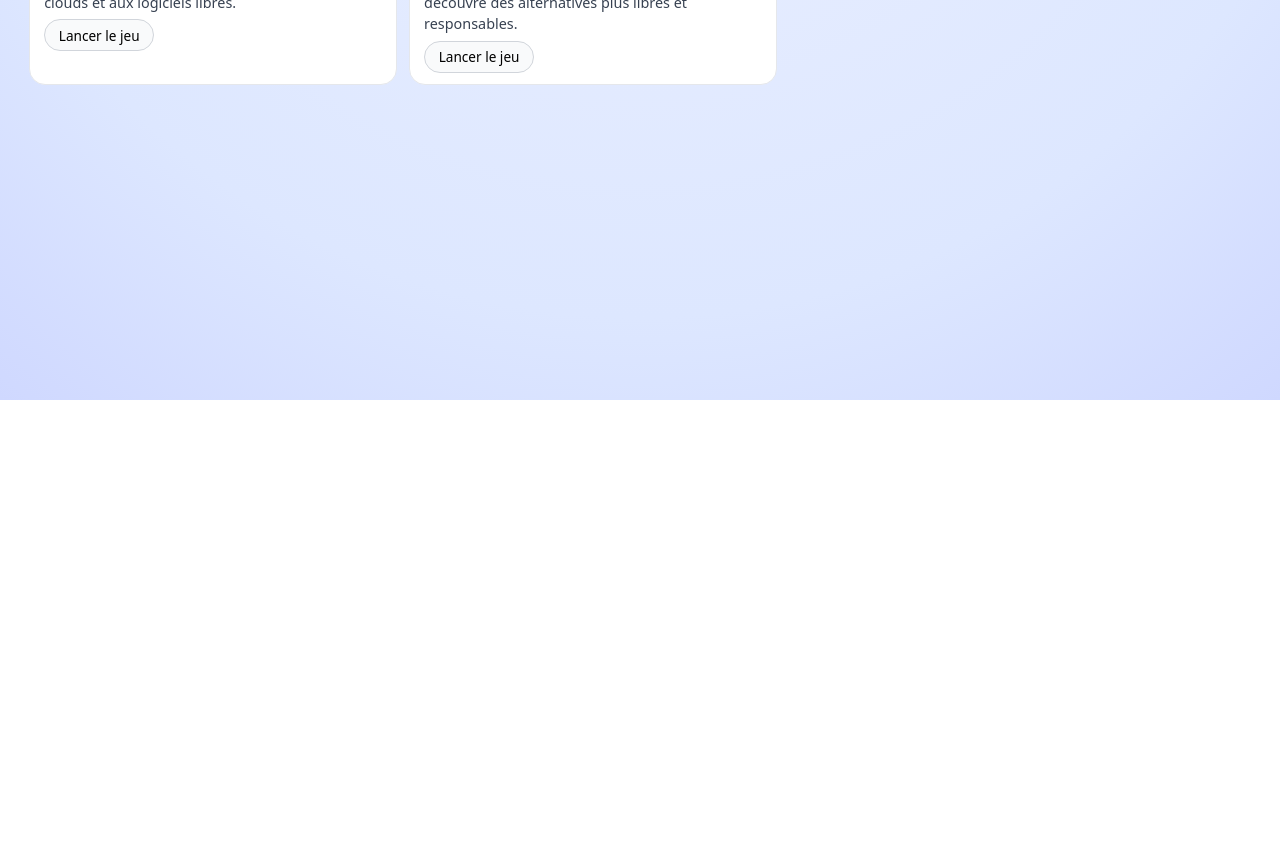
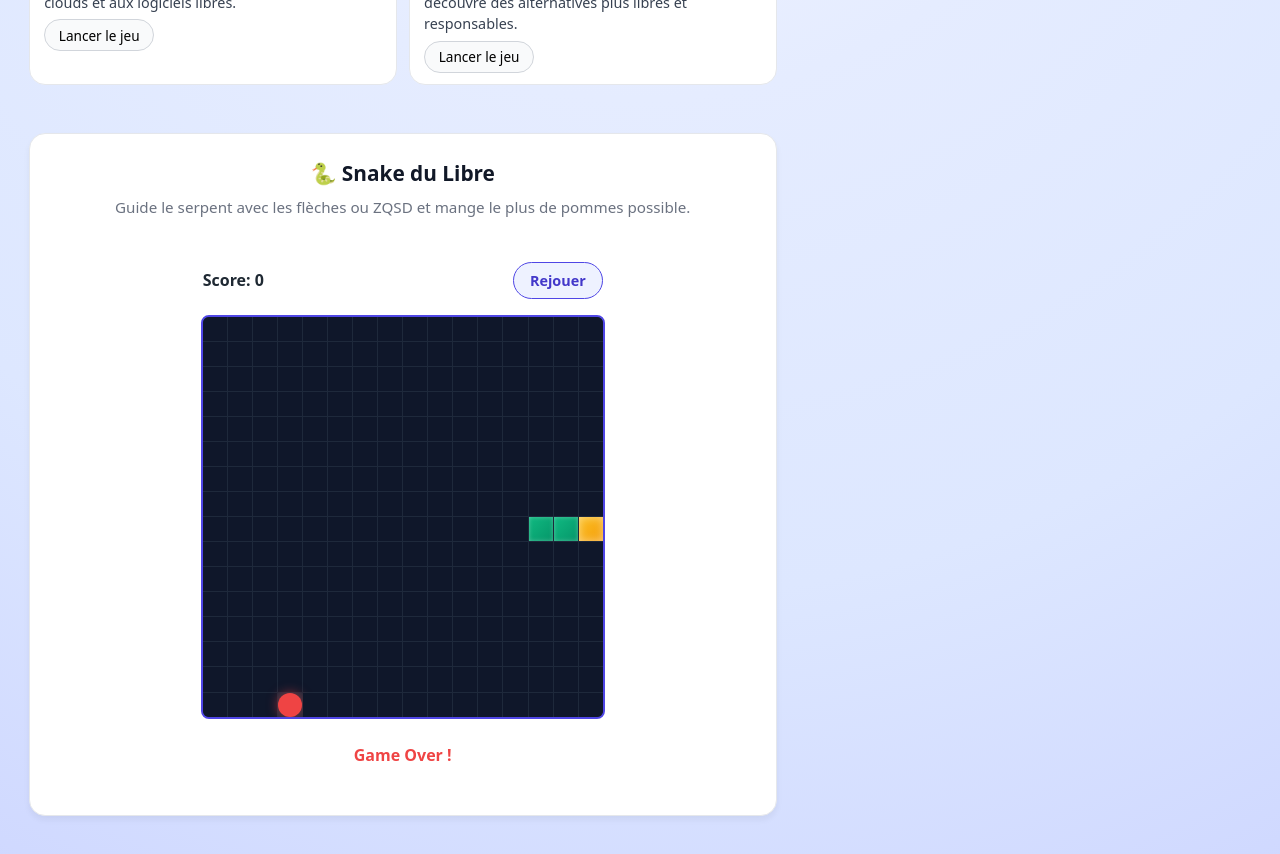
Before and after one commit to Camfrmd/DigitalUnchain, a React (Vite) app: page / in a window 1280 px wide. Shown: the part 400-1254 px from the top of the page. Before the commit the page ends 800 px from the top, so only its background shows below. Built offline with nearby package versions, Linux system fonts and the light colour scheme.

Commit message:
visible snake finished

```diff
--- a/src/App.css
+++ b/src/App.css
@@ -163,9 +163,125 @@
   font-size: 0.9rem;
 }
 
+/* Snake Section Styles */
+
+.snake-section {
+  margin-top: 2rem;
+  border-radius: 1rem;
+  border: 1px solid #e5e7eb;
+  padding: 1.5rem;
+  background: #ffffff;
+  box-shadow: 0 4px 6px rgba(0, 0, 0, 0.05);
+}
+
+.snake-section-header {
+  margin-bottom: 1.2rem;
+  text-align: center;
+}
+
+.snake-section-header h3 {
+  margin: 0;
+  font-size: 1.3rem;
+  color: #111827;
+}
+
+.snake-section-header p {
+  margin: 0.4rem 0 0;
+  color: #6b7280;
+  font-size: 0.95rem;
+}
+
+/* Snake Game Styles */
+
+.snake-game {
+  display: flex;
+  flex-direction: column;
+  align-items: center;
+  gap: 1rem;
+  padding: 1.5rem;
+}
+
+.snake-meta {
+  width: 100%;
+  max-width: 400px;
+  display: flex;
+  justify-content: space-between;
+  align-items: center;
+  font-weight: 600;
+  font-size: 1rem;
+}
+
+.snake-meta button {
+  padding: 0.5rem 1rem;
+  border-radius: 999px;
+  border: 1px solid #4f46e5;
+  background: #eef2ff;
+  color: #4338ca;
+  cursor: pointer;
+  font-size: 0.9rem;
+  font-weight: 600;
+  transition: all 0.2s ease;
+}
+
+.snake-meta button:hover {
+  background: #4f46e5;
+  color: white;
+}
+
+.snake-grid {
+  width: min(400px, 90vw);
+  aspect-ratio: 1 / 1;
+  border: 2px solid #4f46e5;
+  border-radius: 0.5rem;
+  display: grid;
+  grid-template-columns: repeat(16, 1fr);
+  grid-template-rows: repeat(16, 1fr);
+  gap: 1px;
+  background: #1e293b;
+  overflow: hidden;
+}
+
+.snake-cell {
+  background: #0f172a;
+  transition: background 0.15s ease;
+}
+
+.snake-cell.snake-body {
+  background: linear-gradient(135deg, #10b981, #059669);
+  box-shadow: inset 0 0 4px rgba(255, 255, 255, 0.3);
+}
+
+.snake-cell.snake-head {
+  background: linear-gradient(135deg, #fbbf24, #f59e0b);
+  box-shadow: inset 0 0 8px rgba(255, 255, 255, 0.5);
+  position: relative;
+}
+
+.snake-cell.snake-food {
+  background: #ef4444;
+  box-shadow: 0 0 12px rgba(239, 68, 68, 0.6);
+  border-radius: 50%;
+}
+
+.snake-message {
+  margin: 0.5rem 0 0;
+  font-size: 1rem;
+  color: #ef4444;
+  font-weight: 600;
+  text-align: center;
+}
+
 @media (max-width: 768px) {
   .app-root {
     margin: 1rem;
     padding: 1rem;
   }
+
+  .snake-game {
+    padding: 1rem;
+  }
+
+  .snake-grid {
+    width: min(350px, 90vw);
+  }
 }
--- a/src/App.tsx
+++ b/src/App.tsx
@@ -27,6 +27,7 @@ import "./App.css";
 import Quiz from "./component/Quiz";
 import MotsMelesNumerique from "./MotMele/MotsMeles";
 import Pacman from "./pacman/pacman";
+import SnakeGame from "./components/SnakeGame";
 
 type WorldKey = "linux" | "reconditionnement" | "libres" | "articles";
 type GameId = "quiz" | "motsMeles" | "pacman";
@@ -216,12 +217,23 @@ function App() {
               })}
             </div>
 
-            {/* Zone d’affichage du jeu sélectionné */}
+            {/* Zone d'affichage du jeu sélectionné */}
             {activeGameId && (
               <section className="world-active-game">
                 {renderGame(activeGameId)}
               </section>
             )}
+          </section>
+        )}
+
+        {/* Snake Game - Always Visible */}
+        {currentWorld !== "articles" && (
+          <section className="snake-section">
+            <div className="snake-section-header">
+              <h3>🐍 Snake du Libre</h3>
+              <p>Guide le serpent avec les flèches ou ZQSD et mange le plus de pommes possible.</p>
+            </div>
+            <SnakeGame />
           </section>
         )}
       </main>
--- /dev/null
+++ b/src/components/SnakeGame.tsx
@@ -0,0 +1,170 @@
+import { useEffect, useMemo, useState } from "react";
+
+type Cell = {
+  x: number;
+  y: number;
+};
+
+const GRID_SIZE = 16;
+const INITIAL_SNAKE: Cell[] = [
+  { x: 7, y: 8 },
+  { x: 6, y: 8 },
+  { x: 5, y: 8 },
+];
+
+const createFoodCell = (snake: Cell[]): Cell => {
+  const used = new Set(snake.map((cell) => `${cell.x}-${cell.y}`));
+  let candidate: Cell;
+  do {
+    candidate = {
+      x: Math.floor(Math.random() * GRID_SIZE),
+      y: Math.floor(Math.random() * GRID_SIZE),
+    };
+  } while (used.has(`${candidate.x}-${candidate.y}`));
+  return candidate;
+};
+
+const SnakeGame = () => {
+  const [snake, setSnake] = useState<Cell[]>(INITIAL_SNAKE);
+  const [direction, setDirection] = useState<Cell>({ x: 1, y: 0 });
+  const [food, setFood] = useState<Cell>(() => createFoodCell(INITIAL_SNAKE));
+  const [score, setScore] = useState(0);
+  const [gameOver, setGameOver] = useState(false);
+  const [speed, setSpeed] = useState(200);
+
+  const grid = useMemo(() => {
+    return Array.from({ length: GRID_SIZE * GRID_SIZE }, (_, index) => ({
+      x: index % GRID_SIZE,
+      y: Math.floor(index / GRID_SIZE),
+    }));
+  }, []);
+
+  useEffect(() => {
+    const handleKeydown = (event: KeyboardEvent) => {
+      switch (event.key) {
+        case "ArrowUp":
+        case "w":
+        case "W":
+        case "z":
+        case "Z":
+          event.preventDefault();
+          if (direction.y === 1) return;
+          setDirection({ x: 0, y: -1 });
+          break;
+        case "ArrowDown":
+        case "s":
+        case "S":
+          event.preventDefault();
+          if (direction.y === -1) return;
+          setDirection({ x: 0, y: 1 });
+          break;
+        case "ArrowLeft":
+        case "q":
+        case "Q":
+        case "a":
+        case "A":
+          event.preventDefault();
+          if (direction.x === 1) return;
+          setDirection({ x: -1, y: 0 });
+          break;
+        case "ArrowRight":
+        case "d":
+        case "D":
+          event.preventDefault();
+          if (direction.x === -1) return;
+          setDirection({ x: 1, y: 0 });
+          break;
+      }
+    };
+
+    window.addEventListener("keydown", handleKeydown);
+    return () => window.removeEventListener("keydown", handleKeydown);
+  }, [direction]);
+
+  useEffect(() => {
+    if (gameOver) {
+      return;
+    }
+    const move = () => {
+      setSnake((previous) => {
+        const head = previous[0];
+        const nextHead = {
+          x: head.x + direction.x,
+          y: head.y + direction.y,
+        };
+
+        // Check wall collision
+        if (nextHead.x < 0 || nextHead.x >= GRID_SIZE || nextHead.y < 0 || nextHead.y >= GRID_SIZE) {
+          setGameOver(true);
+          return previous;
+        }
+
+        // Check self collision
+        const collided = previous.some((segment) => segment.x === nextHead.x && segment.y === nextHead.y);
+        if (collided) {
+          setGameOver(true);
+          return previous;
+        }
+
+        const ateFood = nextHead.x === food.x && nextHead.y === food.y;
+        const nextSnake = [nextHead, ...previous];
+        if (!ateFood) {
+          nextSnake.pop();
+        }
+        if (ateFood) {
+          setFood(createFoodCell(nextSnake));
+          setScore((value) => value + 1);
+          setSpeed((value) => Math.max(70, value - 8));
+        }
+
+        return nextSnake;
+      });
+    };
+
+    const timer = setInterval(move, speed);
+    return () => clearInterval(timer);
+  }, [direction, food, gameOver, speed]);
+
+  const restart = () => {
+    setSnake(INITIAL_SNAKE);
+    setDirection({ x: 1, y: 0 });
+    setFood(createFoodCell(INITIAL_SNAKE));
+    setScore(0);
+    setSpeed(200);
+    setGameOver(false);
+  };
+
+  return (
+    <div className="snake-game">
+      <div className="snake-meta">
+        <span>Score: {score}</span>
+        <button type="button" onClick={restart}>
+          {gameOver ? "Rejouer" : "Redémarrer"}
+        </button>
+      </div>
+      <div className="snake-grid" role="presentation">
+        {grid.map((cell) => {
+          const isHead = snake[0].x === cell.x && snake[0].y === cell.y;
+          const isBody = snake.some((segment, index) => index !== 0 && segment.x === cell.x && segment.y === cell.y);
+          const isFood = food.x === cell.x && food.y === cell.y;
+
+          const classNames = ["snake-cell"];
+          if (isBody) {
+            classNames.push("snake-body");
+          }
+          if (isHead) {
+            classNames.push("snake-head");
+          }
+          if (isFood) {
+            classNames.push("snake-food");
+          }
+
+          return <div key={`${cell.x}-${cell.y}`} className={classNames.join(" ")} />;
+        })}
+      </div>
+      {gameOver && <p className="snake-message">Game Over !</p>}
+    </div>
+  );
+};
+
+export default SnakeGame;
```
